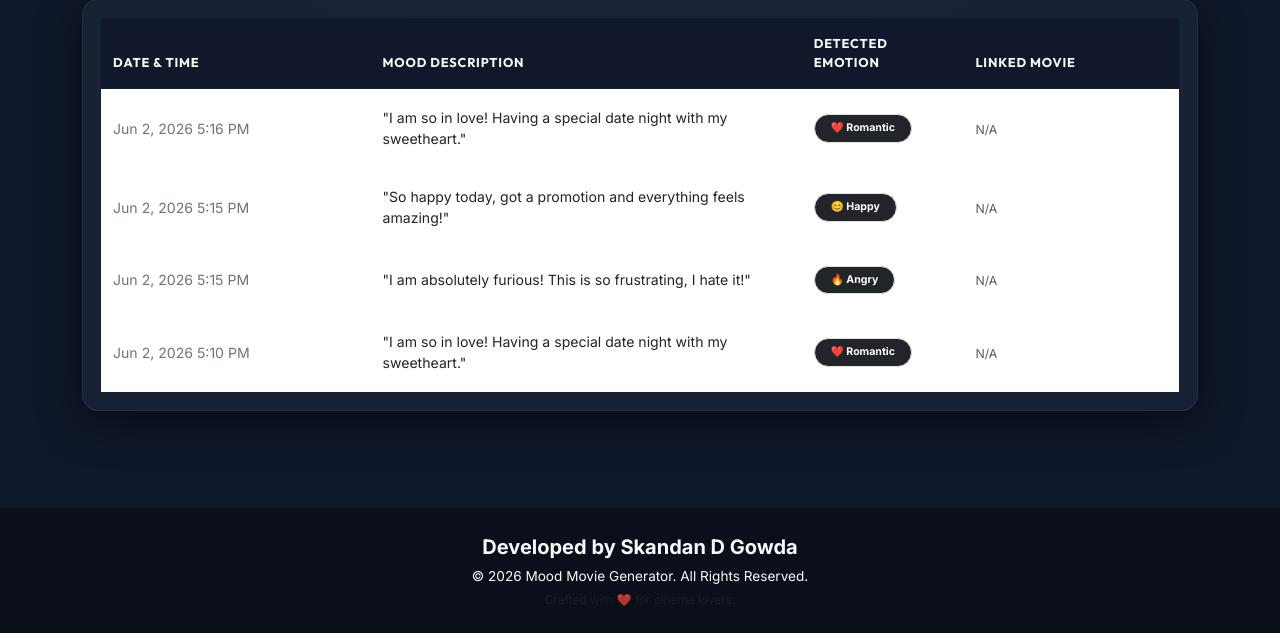
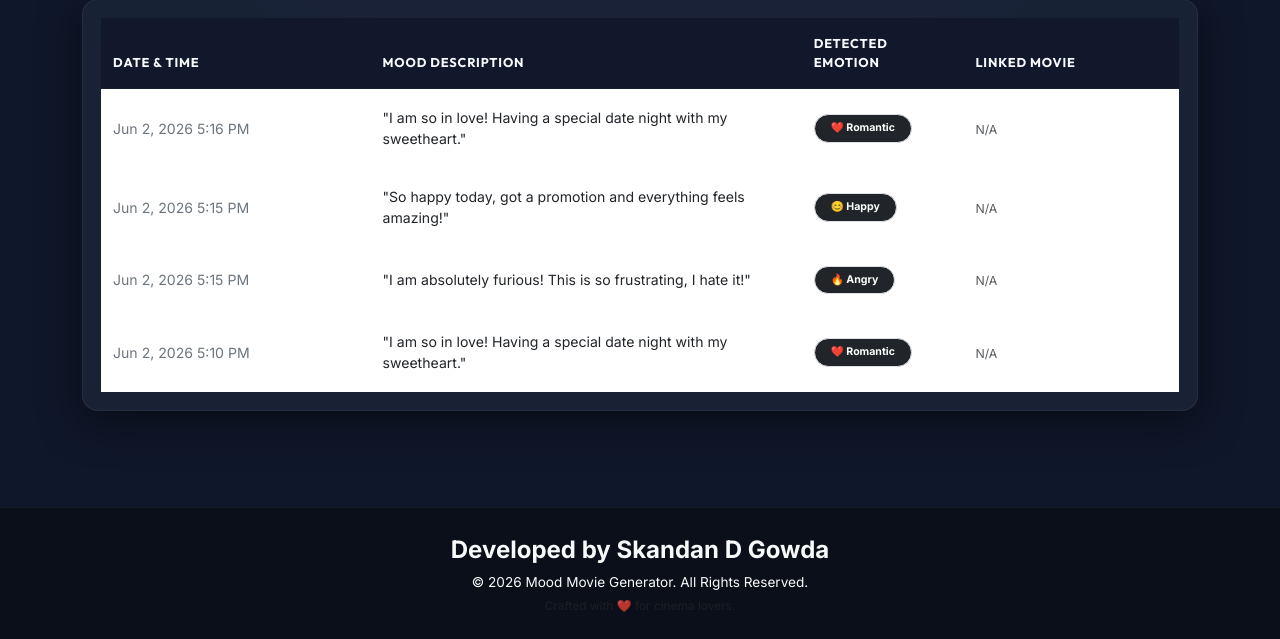
Before and after one commit to Skandan45/MoodMovieGenerator, a Flask app: page /history in a window 1280 px wide. Shown: the part 273-912 px from the top of the page. Run offline with Flask 3, Linux system fonts and the light colour scheme; a user stored in the database is signed in; data comes from the database, SQL or seed files in the repository; data that the repository does not hold is empty.

Commit message:
Professional UI redesign and footer improvements

```diff
--- a/templates/base.html
+++ b/templates/base.html
@@ -134,9 +134,9 @@
     <!-- Academic Presentation Footer -->
     <footer class="text-center py-4 mt-5">
     <div class="container">
-        <p class="text-light fw-bold fs-5 mb-1">Developed by Skandan D Gowda</p>
-        <p class="text-light mb-1">&copy; 2026 Mood Movie Generator. All Rights Reserved.</p>
-        <p class="text-muted small mb-0">Crafted with ❤️ for cinema lovers.</p>
+        <p class="text-light fw-bold fs-4 mb-1 dev-name">Developed by Skandan D Gowda</p>
+        <p class="text-light mb-1 copy-text">&copy; 2026 Mood Movie Generator. All Rights Reserved.</p>
+        <p class="text-muted small mb-0 tagline">Crafted with ❤️ for cinema lovers.</p>
     </div>
 </footer>
 
```
